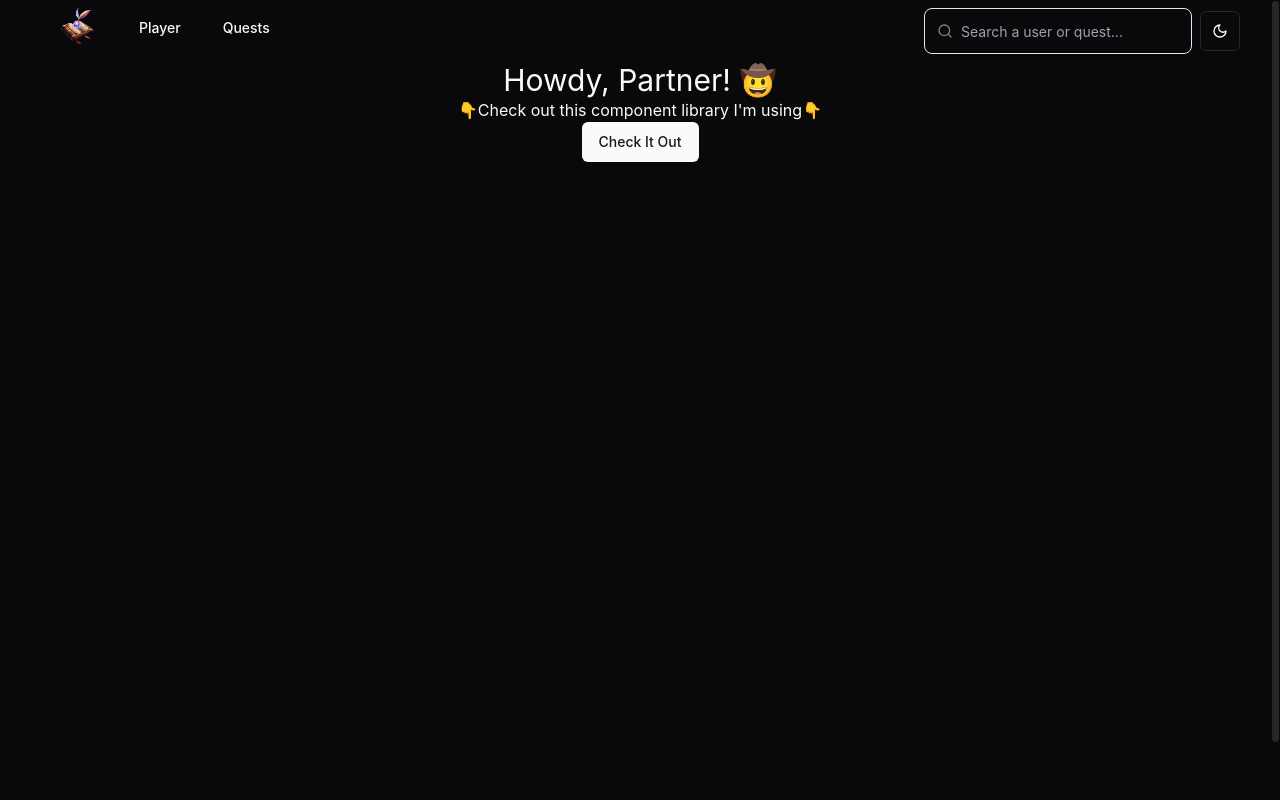
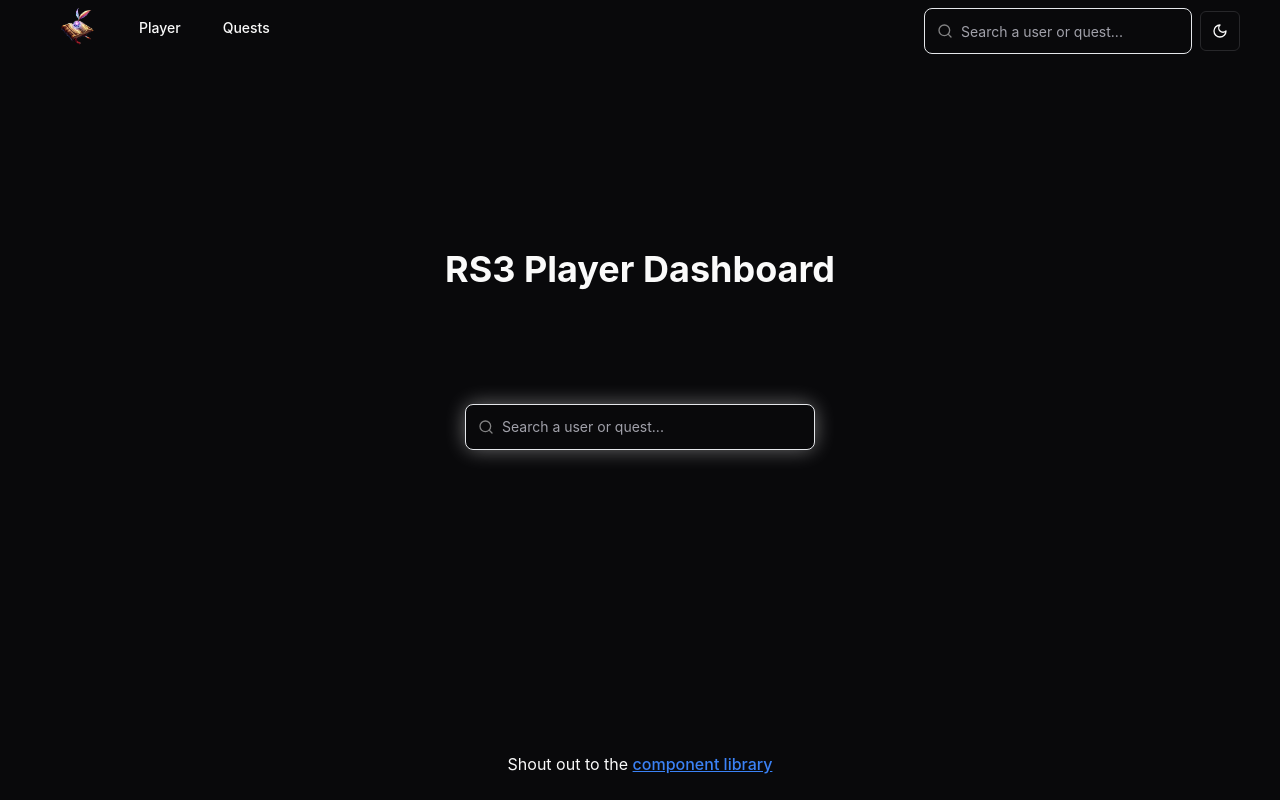
Before and after one commit to TheJoshJ/RS3PD, a React (Vite) app: page / in a window 1280 px wide. Built offline with nearby package versions, Linux system fonts and the light colour scheme.

Commit message:
Temp Home Page Redesign

```diff
--- a/src/pages/home/Home.tsx
+++ b/src/pages/home/Home.tsx
@@ -1,20 +1,33 @@
-import { Button } from "@/components/ui/button";
+import { Autocomplete } from "@/layout/components/Autocomplete";
 
 function Home() {
   return (
-      <div className="flex flex-col items-center h-screen">
-        <p className="text-3xl">Howdy, Partner! 🤠</p>
-        <p>👇Check out this component library I'm using👇</p>
-        <div>
-          <Button
-            onClick={() => {
-              window.open("https://ui.shadcn.com/", "_blank");
-            }}
-          >
-            Check It Out
-          </Button>
+    <div className="grid grid-rows-3 h-[calc(100vh-70px)]">
+      <div className="flex items-end justify-center pb-4">
+        <h1 className="text-4xl font-bold">RS3 Player Dashboard</h1>
+      </div>
+      <div className="flex items-center justify-center">
+        <div
+          className={"rounded-xl w-[350px]"}
+          style={{
+            boxShadow: "0 0 20px rgba(255, 255, 255, 0.4)",
+          }}
+        >
+          <Autocomplete />
         </div>
       </div>
+      <div className="flex items-end justify-center pb-4">
+        <p>
+          Shout out to the{" "}
+          <a
+            href={"https://ui.shadcn.com/"}
+            className="text-blue-500 underline"
+          >
+            component library
+          </a>
+        </p>
+      </div>
+    </div>
   );
 }
 
```
Also changed, not shown: public/skills/archeology.png (renamed from public/skills/archaeology.png).
